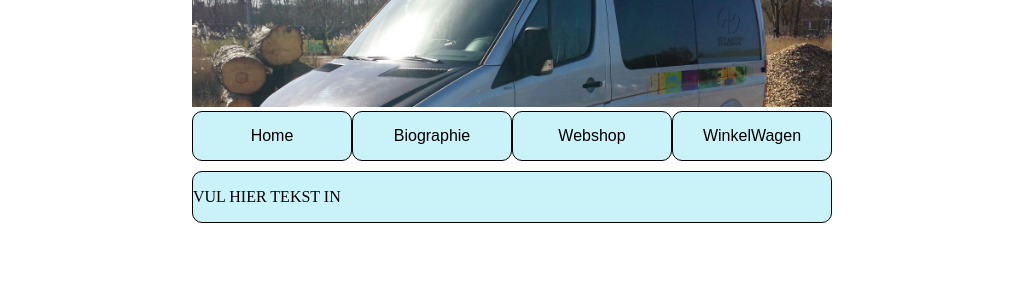
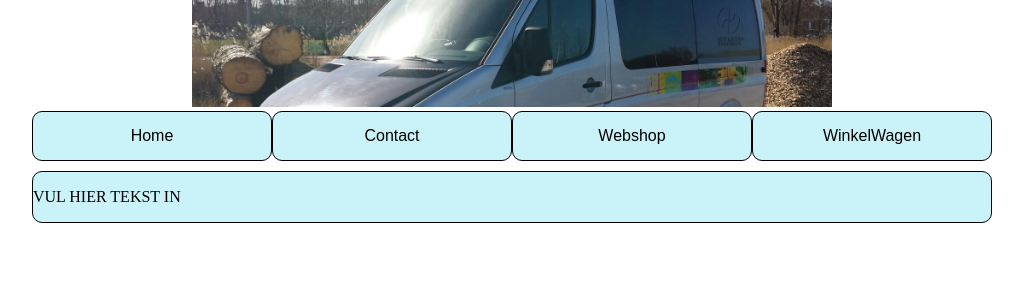
Before and after one commit to Aeversil/VekaBest, a PHP site: page /VekaBest.php in a window 1280 px wide. Shown: the top 300 px of the page, without its empty margins (128-1151 px from the left). Run offline with PHP 8.4, Linux system fonts and the light colour scheme; data comes from the database, SQL or seed files in the repository; some libraries are stand-ins or nearby versions.

Commit message:
VekaBest-Master

```diff
--- a/VekaBest.css
+++ b/VekaBest.css
@@ -1,7 +1,7 @@
 html,body{
   margin: 0;
 }
-#BioGraphie{
+#Contact{
   display: none;
 }
 #WebShopAuto{
@@ -29,7 +29,7 @@ html,body{
 .pagina{
   text-align: left;
   background: #caf2f9;
-  width: 50%;
+  width: 75%;
   height: 100%;
   margin: 0 auto;
   /*display: inline-block;*/
@@ -67,7 +67,7 @@ button:hover{
   font-size: 0;
   margin: 20px;
   color: black;
-  width: 50%;
+  width: 75%;
   margin: 0 auto;
   text-align: left;
 }
--- a/VekaBest.php
+++ b/VekaBest.php
@@ -23,7 +23,7 @@
         <!-- NAVIGATIE BALK -->
         <div class="navigation">
           <button class="HomeButton"onclick="openPage('MainPage')">Home</buttons>
-          <button onclick="openPage('BioGraphie')">Biographie</button>
+          <button onclick="openPage('Contact')">Contact</button>
           <!-- DROPDOWN MENU MET EEN SCRIPT -->
           <div class="dropdown">
               <button onclick="dropdownmenu()" class="dropbtn">Webshop</button>
@@ -50,8 +50,8 @@
           <p>VUL HIER TEKST IN</p>
           <p></p>
         </div>
-        <div id="BioGraphie" class="pagina">
-          <p>HIER KOMT WAT ALLEEN WEET IK NOG NIET WAT</p>
+        <div id="Contact" class="pagina">
+          <p>CONTACT INFORMATIE</p>
         </div>
         <div id="WebShopAuto" class="pagina">
           <?php
--- a/VekaBestAdmin.php
+++ b/VekaBestAdmin.php
@@ -88,7 +88,7 @@
         <!-- NAVIGATIE BALK -->
         <div class="navigation">
           <button class="HomeButton"onclick="openPage('MainPage')">Home</buttons>
-          <button onclick="openPage('BioGraphie')">Biographie</button>
+          <button onclick="openPage('Contact')">Contact</button>
           <!-- DROPDOWN MENU MET EEN SCRIPT -->
           <div class="dropdown">
               <button onclick="dropdownmenu()" class="dropbtn">Webshop</button>
@@ -115,7 +115,7 @@
           <p>Lorem Ipsum is slechts een proeftekst uit het drukkerij- en zetterijwezen. Lorem Ipsum is de standaard proeftekst in deze bedrijfstak sinds de 16e eeuw, toen een onbekende drukker een zethaak met letters nam en ze door elkaar husselde om een font-catalogus te maken. Het heeft niet alleen vijf eeuwen overleefd maar is ook, vrijwel onveranderd, overgenomen in elektronische letterzetting. Het is in de jaren '60 populair geworden met de introductie van Letraset vellen met Lorem Ipsum passages en meer recentelijk door desktop publishing software zoals Aldus PageMaker die versies van Lorem Ipsum bevatten.</p>
           <p></p>
         </div>
-        <div id="BioGraphie" class="pagina">
+        <div id="Contact" class="pagina">
           <p>Lorem Ipsum is slechts een proeftekst uit het drukkerij- en zetterijwezen. Lorem Ipsum is de standaard proeftekst in deze bedrijfstak sinds de 16e eeuw, toen een onbekende drukker een zethaak met letters nam en ze door elkaar husselde om een font-catalogus te maken. Het heeft niet alleen vijf eeuwen overleefd maar is ook, vrijwel onveranderd, overgenomen in elektronische letterzetting. Het is in de jaren '60 populair geworden met de introductie van Letraset vellen met Lorem Ipsum passages en meer recentelijk door desktop publishing software zoals Aldus PageMaker die versies van Lorem Ipsum bevatten.</p>
         </div>
         <div id="WebShopAuto" class="pagina">
```
Also changed, not shown: fotouploads/IMG_1498.JPG (added).
